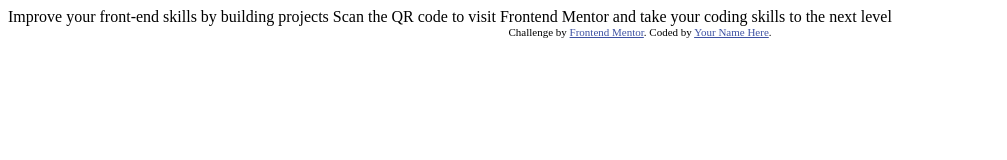
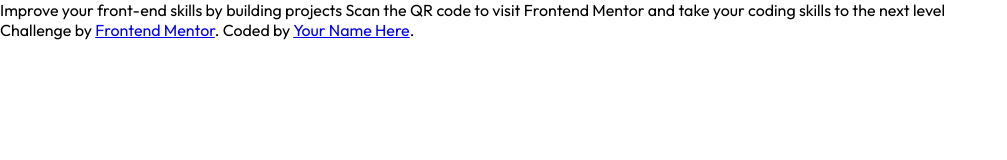
Before and after one commit to crisDB4/QR_code_component, a plain HTML site: page index.html in a window 1280 px wide. Shown: the whole page, without its empty margins (0-1007 px from the left). Drawn offline with Linux system fonts and the light colour scheme.

Commit message:
implementation of the design guide

```diff
--- a/index.html
+++ b/index.html
@@ -6,16 +6,31 @@
 
   <link rel="icon" type="image/png" sizes="32x32" href="./images/favicon-32x32.png">
 
+  <link rel="preconnect" href="https://fonts.googleapis.com">
+<link rel="preconnect" href="https://fonts.gstatic.com" crossorigin>
+<link href="https://fonts.googleapis.com/css2?family=Outfit:wght@400;700&display=swap" rel="stylesheet">
   <title>Frontend Mentor | QR code component</title>
 
   <!-- Feel free to remove these styles or customise in your own stylesheet 👍 -->
   <style>
-    .attribution { font-size: 11px; text-align: center; }
-    .attribution a { color: hsl(228, 45%, 44%); }
+    :root {
+      --White: hsl(0, 0%, 100%);
+      --Light-gray: hsl(212, 45%, 89%);
+      --Grayish-blue: hsl(220, 15%, 55%);
+      --Dark-blue: hsl(218, 44%, 22%);
+      --md: 15px;
+    }
+    body {
+      font-family: 'Outfit', sans-serif;
+      margin: 0;
+    }
   </style>
 </head>
 <body>
 
+  <div class="container">
+
+  </div>
   Improve your front-end skills by building projects
 
   Scan the QR code to visit Frontend Mentor and take your coding skills to the next level
```
